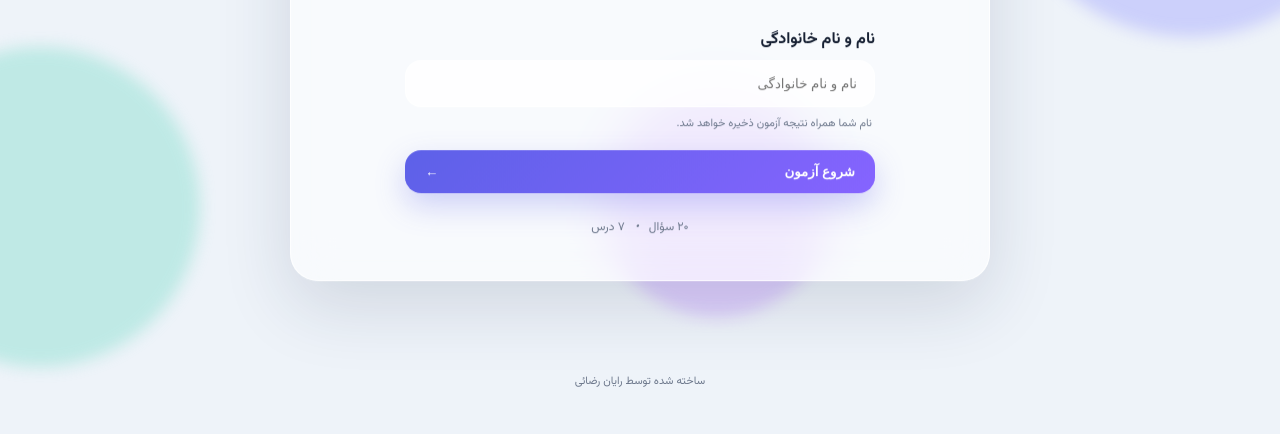
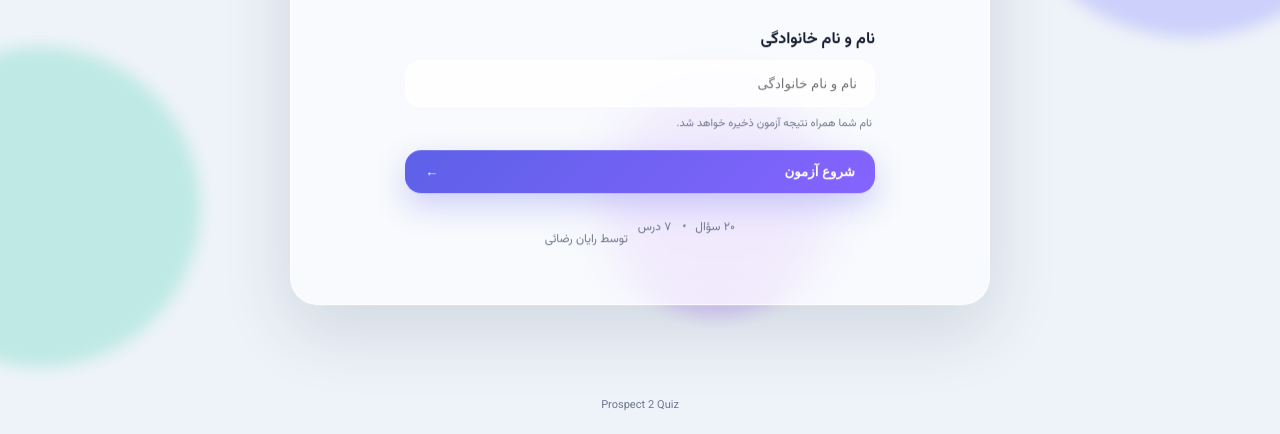
Before and after one commit to rayan12rezaei-cpu/p2q, a plain HTML site: page index.html in a window 1280 px wide. Shown: the part 403-837 px from the top of the page. Before the commit the page ends 815 px from the top, so only its background shows below. Drawn offline with nearby package versions, Linux system fonts and the light colour scheme.

Commit message:
Update index.html

```diff
--- a/index.html
+++ b/index.html
@@ -95,6 +95,7 @@
           <span>۲۰ سؤال</span>
           <i>•</i>
           <span>۷ درس</span>
+          <p>توسط رایان رضائی</p>
         </div>
 
       </div>
@@ -278,7 +279,7 @@
 
 
   <footer>
-    ساخته شده توسط رایان رضائی
+    Prospect 2 Quiz
   </footer>
 
 
```
